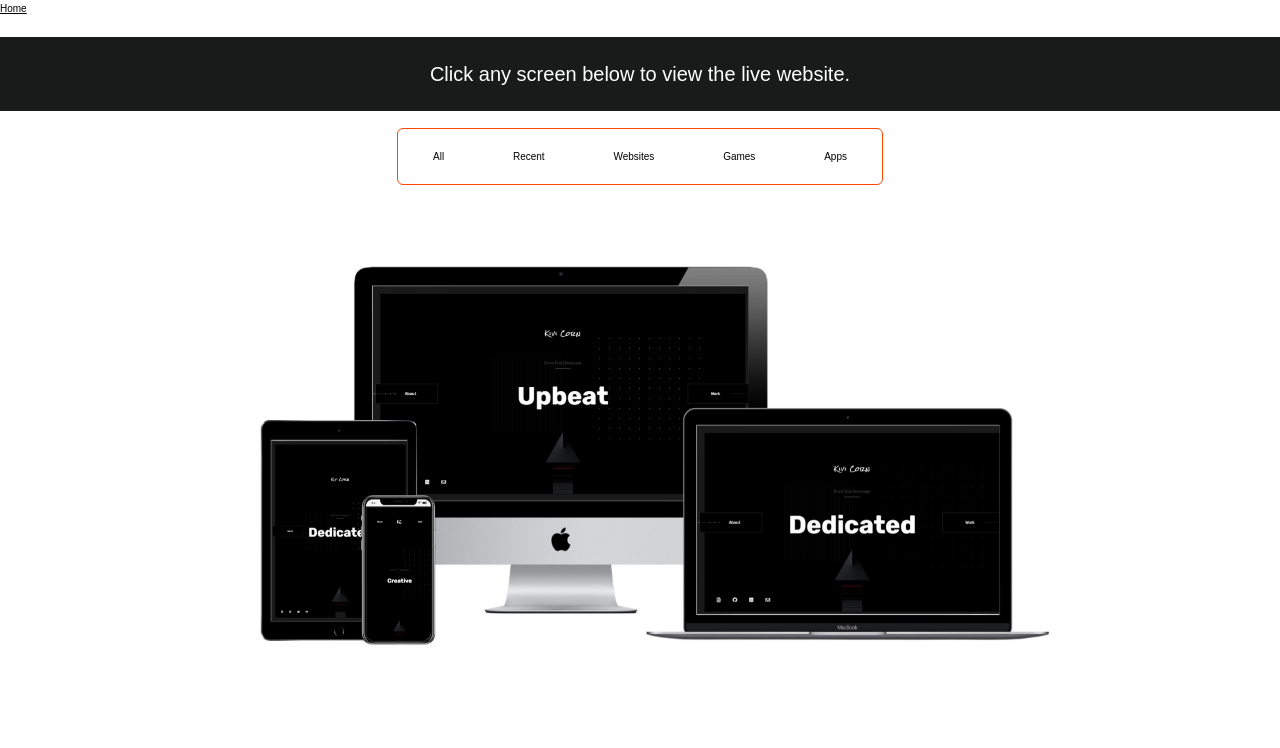
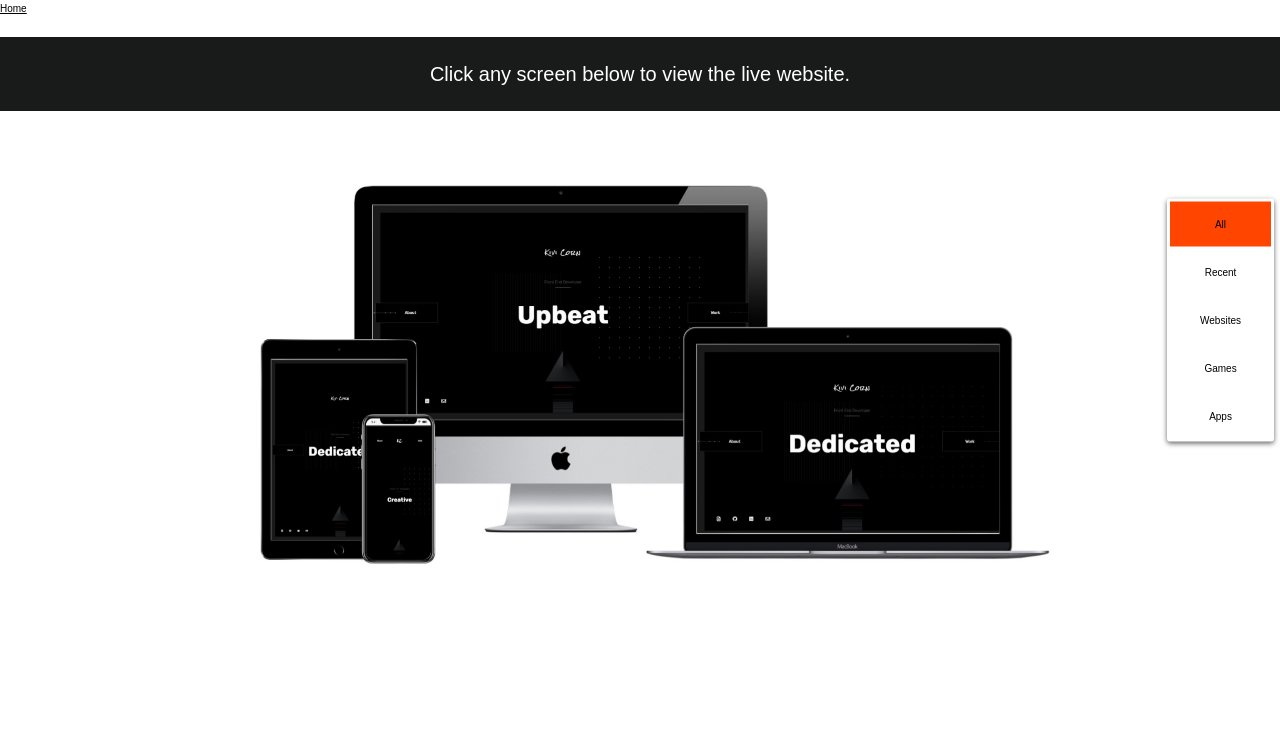
Before and after one commit to KCode100/Up-to-date-Portfolio, a plain HTML site: page work.html in a window 1280 px wide. Both pictures are taken after a click on the item "All". Shown: the top 748 px of the page. Drawn offline with Linux system fonts and the light colour scheme; a web font is replaced by a local one.

Commit message:
toggle active class

```diff
--- a/js/work.js
+++ b/js/work.js
@@ -102,9 +102,21 @@ function showResult(results) {
     }
 }
 
-// LISTEN TO CHOSEN BTN AND APPLY FILTER
+const sortItems = document.querySelectorAll('.sorting-list__item');
 function checkBtn(e) {
-    currentList = []; /*CLEAR PREVIOUSLY MADE ARRAY*/
+    //CHANGE COLOR OF SELECTED BTN
+    if (e.target.classList.contains('sorting-list__item')) {
+        for (i = 0; i < sortItems.length; i ++) {
+            if (sortItems[i] === e.target) {
+                sortItems[i].classList.add('sorting-list__item--active');
+            } else {
+                sortItems[i].classList.remove('sorting-list__item--active');
+            }
+        }
+    }
+
+    // LISTEN TO CHOSEN BTN AND APPLY FILTER
+    currentList = []; /*CLEAR PREVIOUSLY CHOSEN LIST*/
     const chosenBtn = e.target.id;
     let result;
     if (chosenBtn === "recent") {
@@ -120,6 +132,11 @@ function checkBtn(e) {
     } else {
         return;
     }
+
+    //SCROLL TO TOP (FIRST ITEM)
+    document.body.scrollTop = 0;
+    document.documentElement.scrollTop = 0;
+
     showResult(result);
 }
 
--- a/sass/base/_base.scss
+++ b/sass/base/_base.scss
@@ -8,6 +8,7 @@
 
 html {
   font-size: 62.5%;
+  scroll-behavior: smooth;
 }
 
 body {
--- a/sass/pages/_work.scss
+++ b/sass/pages/_work.scss
@@ -14,8 +14,17 @@
   // background-color: rgba(255, 69, 0, 0.9);
   display: inline-block;
   border-radius: 3px;
-  outline: 1px solid orangered;
-  outline-offset: 0.2rem;
+  // outline: 1px solid orangered;
+  // outline-offset: 0.2rem;
+  box-shadow: 0 2px 5px rgba(0, 0, 0, 0.6);
+  position: -webkit-sticky;
+  position: fixed;
+  top: 30%;
+  right: 6px;
+  transform: translateY(-50%);
+  animation: slideDown 0.5s cubic-bezier(0.42, 0, 0, 0.995) 1s forwards,
+    fade 0.5s cubic-bezier(0.42, 0, 0, 0.995) 1s forwards;
+  opacity: 0;
 
   &__item {
     color: black;
@@ -23,18 +32,22 @@
     padding: 1.4rem 3rem;
     // background-color: rgba(255, 69, 0, 0.9);
     text-align: center;
-    display: inline-block;
+    display: block;
     // border: 1px solid rgba(255, 69, 0, 0.9);
     margin: 0.3rem;
 
-    &:first-child {
-      border-top-left-radius: 3px;
-      border-bottom-left-radius: 3px;
+    &--active {
+      background-color: orangered;
     }
-    &:last-child {
-      border-top-right-radius: 3px;
-      border-bottom-right-radius: 3px;
-    }
+
+    // &:first-child {
+    //   border-top-left-radius: 3px;
+    //   border-bottom-left-radius: 3px;
+    // }
+    // &:last-child {
+    //   border-top-right-radius: 3px;
+    //   border-bottom-right-radius: 3px;
+    // }
 
     &:hover {
       background-color: rgba(255, 69, 0, 0.9);
@@ -45,8 +58,8 @@
 .work {
   &__container {
     background-color: white;
-    overflow: hidden;
-    position: relative;
+    // overflow: hidden;
+    // position: relative;
   }
   &__panel {
     background-color: $color-primary;
@@ -62,6 +75,10 @@
   justify-content: center;
   align-items: center;
   gap: 8rem;
+
+  // height: 100vh;
+  // overflow-y: scroll;
+  // scroll-snap-type: y mandatory;
 }
 .item {
   &__img-container {
@@ -71,24 +88,35 @@
     margin-left: 3rem;
     text-align: center;
 
-    &:hover .item__img {
-      // opacity: 0.6;
-      // transform: scale(1.03);
-    }
+    // &:hover .item__img {
+    //   opacity: 0.6;
+    //   transform: scale(1.03);
+    // }
 
     &:hover .item__description {
       opacity: 1;
       // transform: translate(100px, -50%);
-      animation: slideIn 0.5s ease-out forwards;
+      animation: slideInLeft 0.5s ease-out forwards;
     }
+
+    // height: 100vh;
+    // scroll-snap-align: center;
   }
 
-  @keyframes slideIn {
+  @keyframes slideInLeft {
     60% {
       transform: translate(103px, -50%);
     }
     100% {
       transform: translate(100px, -50%);
+    }
+  }
+  @keyframes slideDown {
+    0% {
+      top: 30%;
+    }
+    100% {
+      top: 40%;
     }
   }
 
@@ -109,7 +137,8 @@
     left: -52%;
     width: 30%;
     // outline-offset: 1rem;
-    // outline: 2px solid orangered;
+    // outline: 1px solid orangered;
+    box-shadow: 0 2px 12px rgba(0, 0, 0, 0.6);
     opacity: 0;
     transition: all 0.3s;
     padding: 2rem 3rem;
--- a/work.html
+++ b/work.html
@@ -6,29 +6,7 @@
     <meta name="viewport" content="width=device-width, initial-scale=1.0">
     <title>Portfolio</title>
     <link rel="stylesheet" href="./css/main.css">
-    <style>
-        /* width */
-        ::-webkit-scrollbar {
-        width: 15px;
-        }
 
-        /* Track */
-        ::-webkit-scrollbar-track {
-        /* box-shadow: inset 0 0 5px grey;  */
-        /* border-radius: 10px; */
-        }
-
-        /* Handle */
-        ::-webkit-scrollbar-thumb {
-        background: rgba(255, 69, 0,.7);
-        /* border-radius: 10px; */
-        }
-
-        /* Handle on hover */
-        ::-webkit-scrollbar-thumb:hover {
-        background: #b30000;
-        }
-    </style>
 </head>
 <body>
     <div class="work__container">
@@ -39,7 +17,7 @@
 
         <div class="sort-section">
             <ul class="sorting-list">
-                <li class="sorting-list__item" id="all">All</li>
+                <li class="sorting-list__item sorting-list__item--active" id="all">All</li>
                 <li class="sorting-list__item" id="recent">Recent</li>
                 <li class="sorting-list__item" id="websites">Websites</li>
                 <li class="sorting-list__item" id="games">Games</li>
```
Also changed, not shown: css/main.css, 1 other file.
